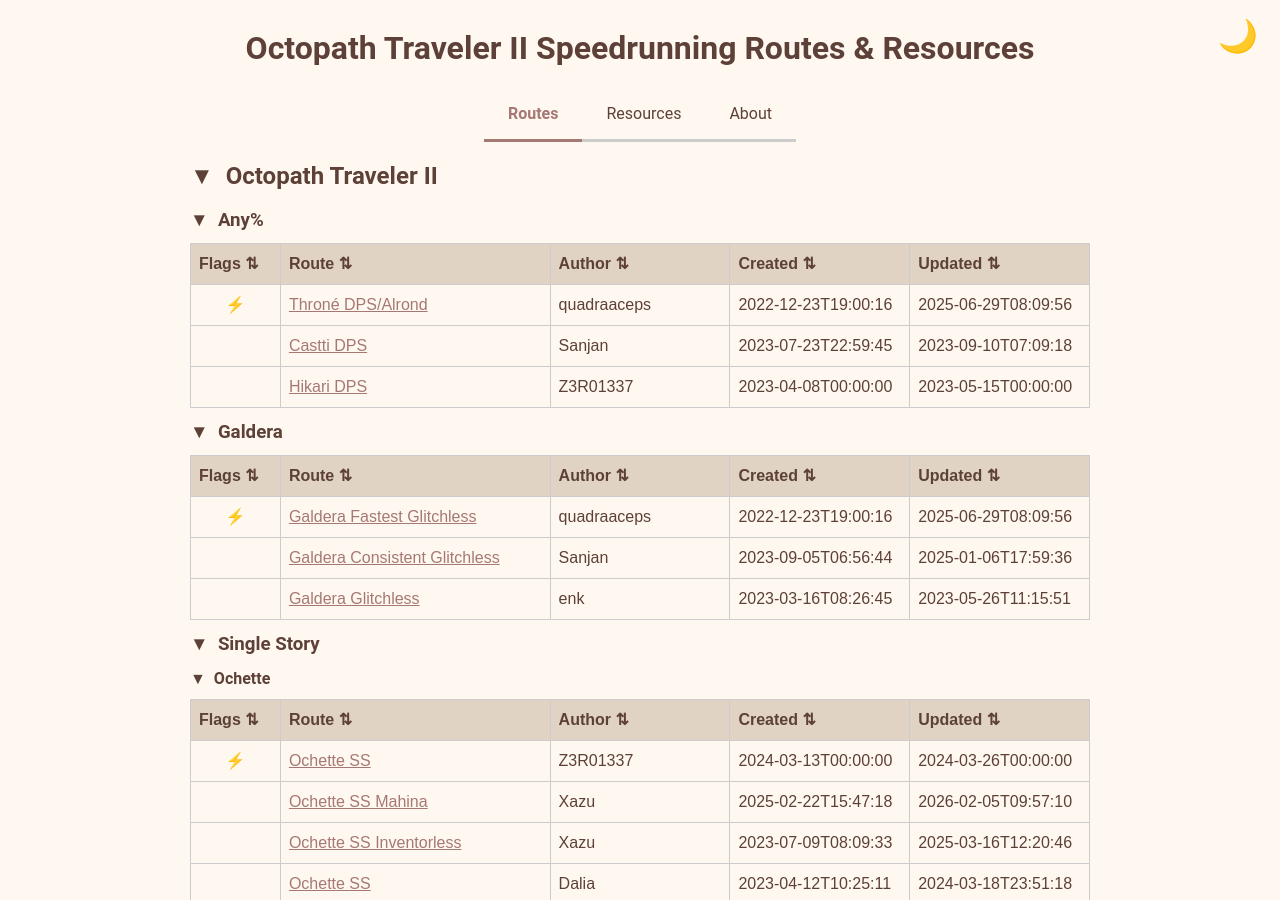
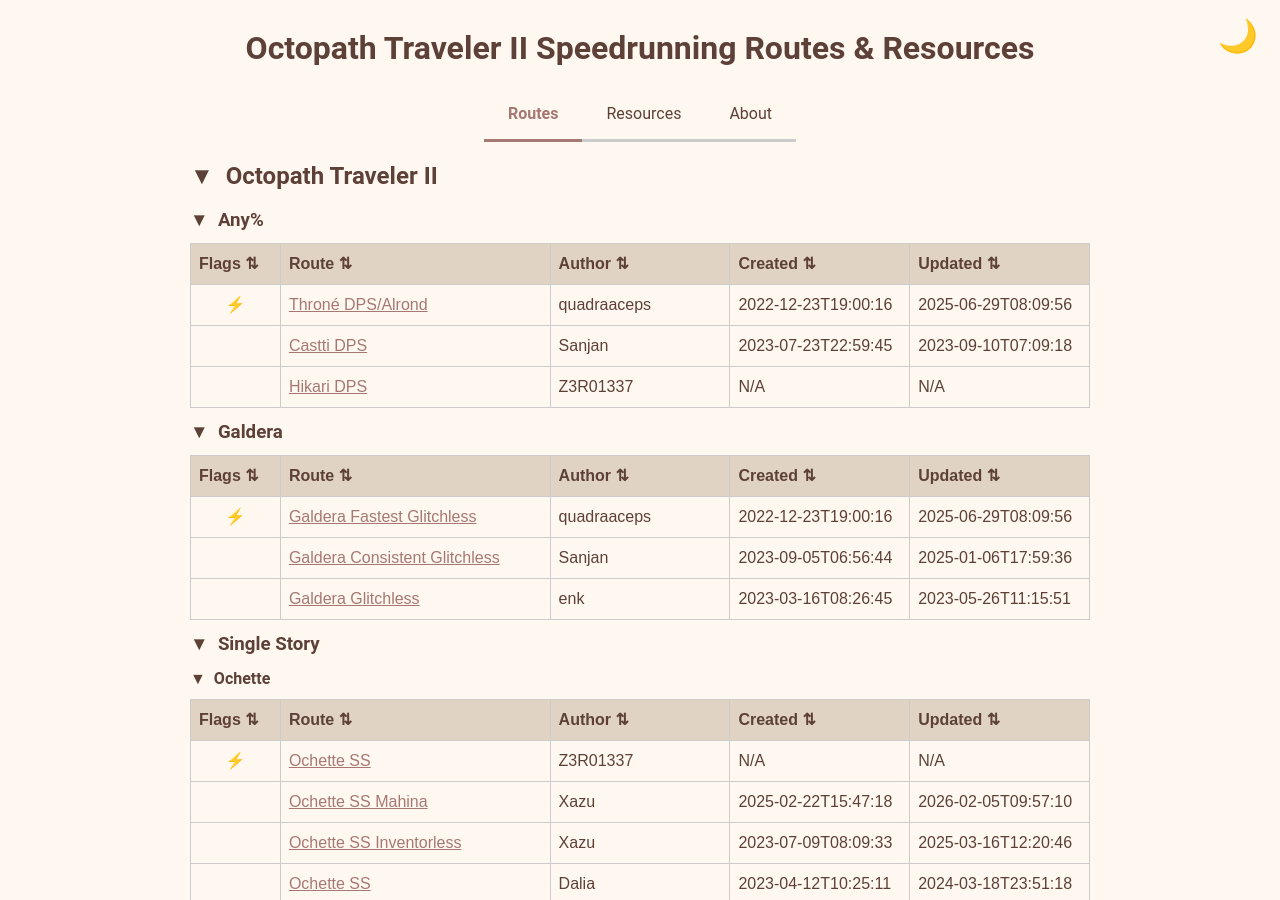
Before and after one commit to yetanotherf0rked/octopath2-stuff, a Jekyll site: the page built from index.html, in a window 1280 px wide and 900 px high. Built offline with Jekyll 4.4.1, drawn with Linux system fonts in a browser that asks for light colours.

```diff
--- a/_data/routes-with-timestamps.json
+++ b/_data/routes-with-timestamps.json
@@ -14,8 +14,8 @@
         "Title": "Hikari DPS",
         "author": "Z3R01337",
         "link": "https://elegant-lichterman-a0f931.netlify.app/Octopath-Traveler-II/Full-Game/Any-Hikari-DPS/",
-        "created": "2023-04-08T00:00:00",
-        "updated": "2023-05-15T00:00:00",
+        "created": null,
+        "updated": null,
         "certainty": "low"
       },
       {
@@ -101,8 +101,8 @@
           "Title": "Ochette SS",
           "author": "Z3R01337",
           "link": "https://elegant-lichterman-a0f931.netlify.app/Octopath-Traveler-II/Single-Story/Ochette/",
-          "created": "2024-03-13T00:00:00",
-          "updated": "2024-03-26T00:00:00",
+          "created": null,
+          "updated": null,
           "certainty": "low"
         }
       ],
```
